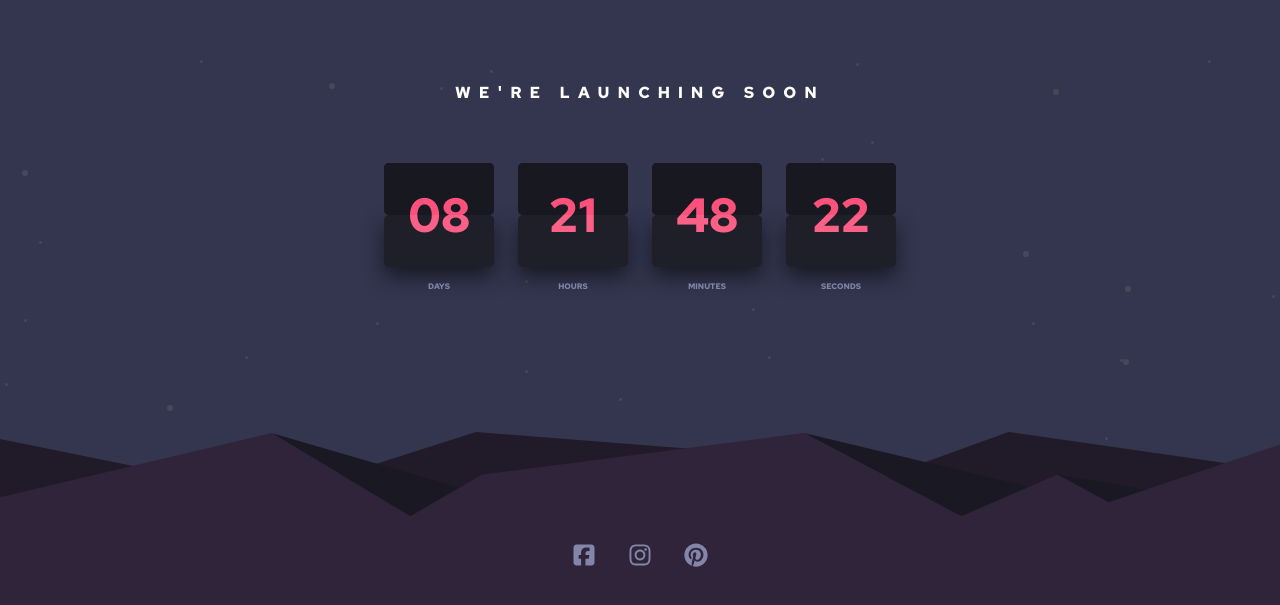
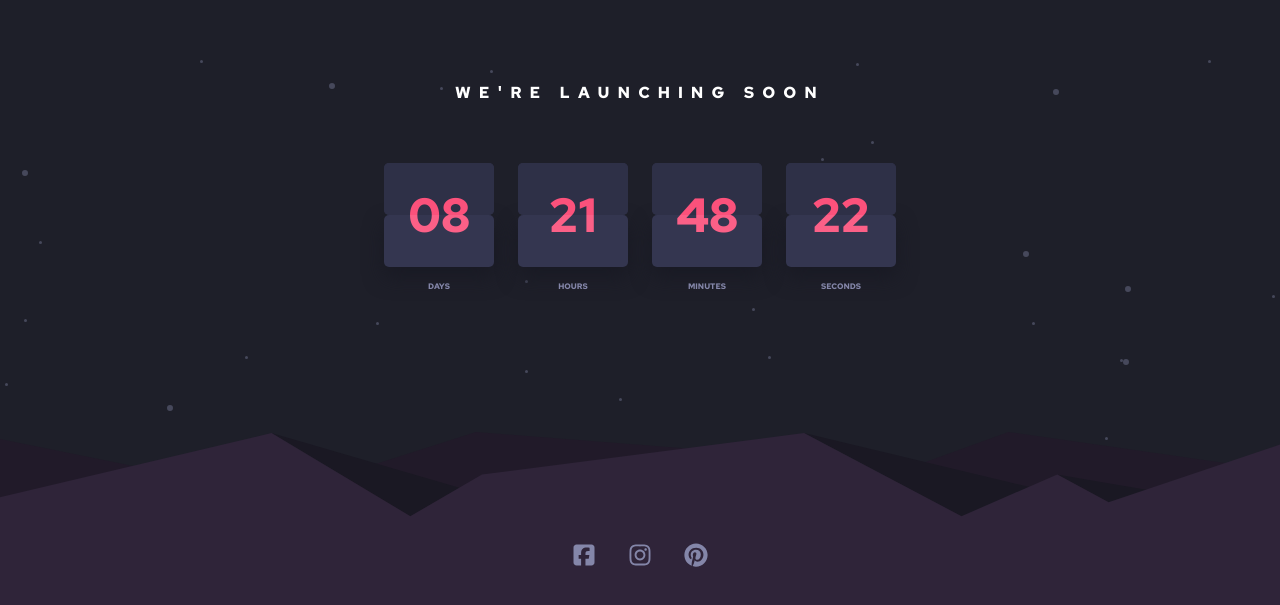
Before and after one commit to Qwerex56/launch-countdown-timer, a Vue app: page / in a window 1280 px wide. Shown: the part 171-776 px from the top of the page. Built offline with nearby package versions, Linux system fonts and the light colour scheme.

Commit message:
style fix

```diff
--- a/src/App.vue
+++ b/src/App.vue
@@ -1,8 +1,6 @@
 <template>
   <div class="launch-app">
-    <LaunchTimerWidget class="launch-app__timer">
-      WE'RE LAUNCHING SOON
-    </LaunchTimerWidget>
+    <LaunchTimerWidget class="launch-app__timer"> WE'RE LAUNCHING SOON </LaunchTimerWidget>
     <MediaBar class="launch-app__media-bar"/>
   </div>
 </template>
@@ -34,7 +32,7 @@ export default {
   display: flex;
   flex-direction: column;
 
-  background-color: $dark-dasaturated-blue;
+  background-color: $very-dark-blue;
   background-image: url('@/images/pattern-hills.svg'), url('@/images/bg-stars.svg');
   background-repeat: no-repeat;
   background-position: bottom;
--- a/src/components/FlipCard.vue
+++ b/src/components/FlipCard.vue
@@ -135,7 +135,7 @@ $animation-lenght: .7s;
   perspective: 350px;
 
   &__next-card--top {
-    background-color: darken($very-dark-blue, $amount: 3%);
+    background-color: darken($dark-dasaturated-blue, $amount: 3%);
     color: darken($soft-red, $amount: 3%);
   }
 
@@ -147,7 +147,7 @@ $animation-lenght: .7s;
 
     width: 100%;
 
-    background-color: darken($very-dark-blue, $amount: 3%);
+    background-color: darken($dark-dasaturated-blue, $amount: 3%);
 
     &.animate {
       animation: flip-back $animation-lenght linear 1;
@@ -162,7 +162,7 @@ $animation-lenght: .7s;
 
     width: 100%;
 
-    background-color: darken($very-dark-blue, $amount: 3%);
+    background-color: darken($dark-dasaturated-blue, $amount: 3%);
     color: darken($soft-red, $amount: 3%);
 
     &.animate {
@@ -171,7 +171,7 @@ $animation-lenght: .7s;
   }
 
   &__bottom {
-    background-color: $very-dark-blue;
+    background-color: $dark-dasaturated-blue;
 
     box-shadow: 0rem .625rem 1.25rem $very-dark-blue2;
   }
@@ -230,12 +230,12 @@ $animation-lenght: .7s;
 
 @keyframes flip-front {
   50% {
-    background-color: darken($very-dark-blue, $amount: 4%);
+    background-color: darken($dark-dasaturated-blue, $amount: 4%);
     color: darken($soft-red, $amount: 4%);
   }
 
   100% {
-    background-color: darken($very-dark-blue, $amount: 6%);
+    background-color: darken($dark-dasaturated-blue, $amount: 6%);
     color: darken($soft-red, $amount: 6%);
 
     transform: rotateX(-180deg);
@@ -248,7 +248,7 @@ $animation-lenght: .7s;
   }
 
   100% {
-    background-color: $very-dark-blue;
+    background-color: $dark-dasaturated-blue;
 
     visibility: visible;
     transform: rotateX(-180deg);
@@ -258,6 +258,8 @@ $animation-lenght: .7s;
 @media screen and (min-width: 768px) {
   .card {
     &--part {
+      height: 3.25rem;
+
       border-radius: .3125rem;
 
       font-size: 3rem;
@@ -270,8 +272,6 @@ $animation-lenght: .7s;
     &__text {
       &--top {
         transform: translateY(32%);
-
-        color: darken($soft-red, $amount: 3%);
       }
 
       &--bottom {
@@ -281,8 +281,6 @@ $animation-lenght: .7s;
       &__flip {
         &--top {
           transform: translateY(32%);
-
-          color: darken($soft-red, $amount: 3%);
         }
 
         &--bottom {
@@ -290,16 +288,14 @@ $animation-lenght: .7s;
         }
       }
     }
-
-    &--part {
-      height: 3.25rem;
-    }
   }
 }
 
 @media screen and (min-width: 1440px) {
   .card {
     &--part {
+      height: 4.375rem;
+
       border-radius: .375rem;
 
       font-size: 4rem;
@@ -312,8 +308,6 @@ $animation-lenght: .7s;
     &__text {
       &--top {
         transform: translateY(33%);
-
-        color: darken($soft-red, $amount: 3%);
       }
 
       &--bottom {
@@ -323,8 +317,6 @@ $animation-lenght: .7s;
       &__flip {
         &--top {
           transform: translateY(33%);
-
-          color: darken($soft-red, $amount: 3%);
         }
 
         &--bottom {
@@ -332,10 +324,6 @@ $animation-lenght: .7s;
         }
       }
     }
-
-    &--part {
-      height: 4.375rem;
-    }
   }
 }
 </style>
```
